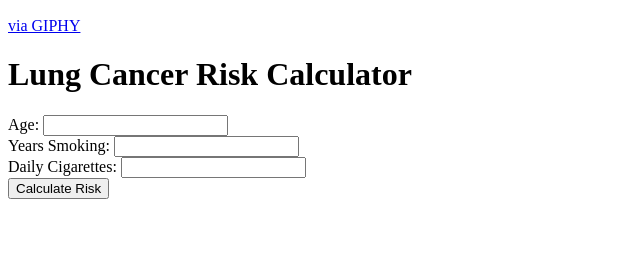
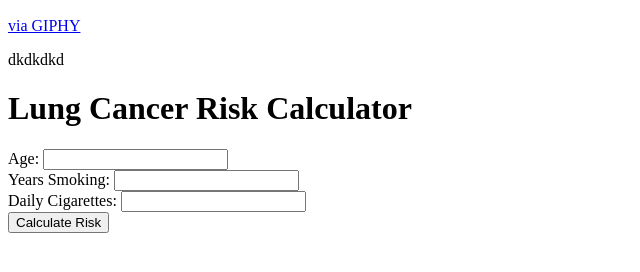
Before and after one commit to hyh449/zzz, a plain HTML site: page index.html in a window 1280 px wide. Shown: the part 390-662 px from the top of the page, without its empty margins (0-640 px from the left). Drawn offline with Linux system fonts and the light colour scheme.

Commit message:
Add files via upload

```diff
--- a/index.html
+++ b/index.html
@@ -11,6 +11,7 @@
     <title>My Web Page</title>
 <body>
     <iframe src="https://giphy.com/embed/tIeCLkB8geYtW" width="480" height="379" style="" frameBorder="0" class="giphy-embed" allowFullScreen></iframe><p><a href="https://giphy.com/gifs/shaun-the-sheep-movie-not-my-gif-2016-oscar-nominations-tIeCLkB8geYtW">via GIPHY</a></p>
+    dkdkdkd
     <h1>Lung Cancer Risk Calculator</h1>
     <label for="age">Age: </label>
     <input type="number" id="age"><br>
```
